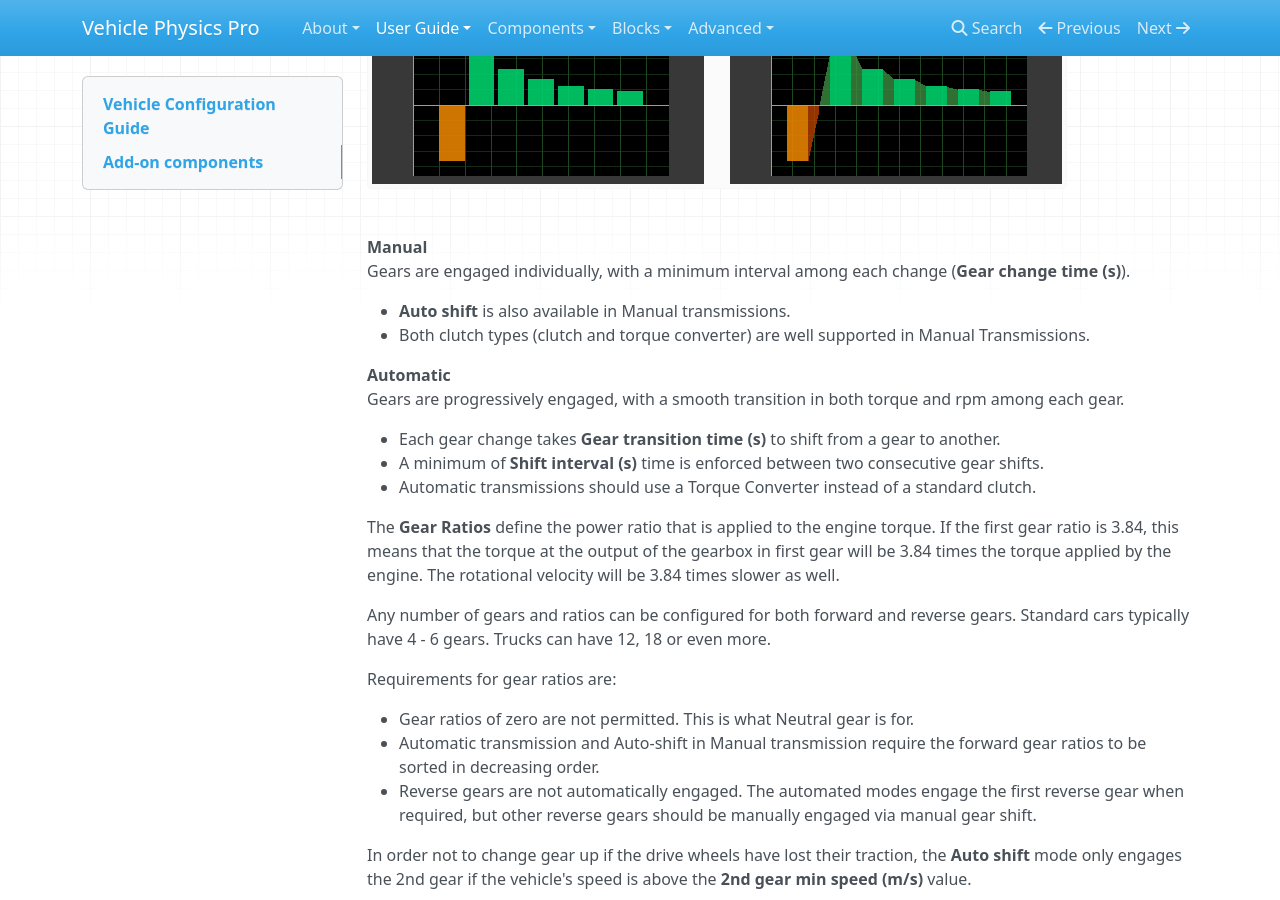
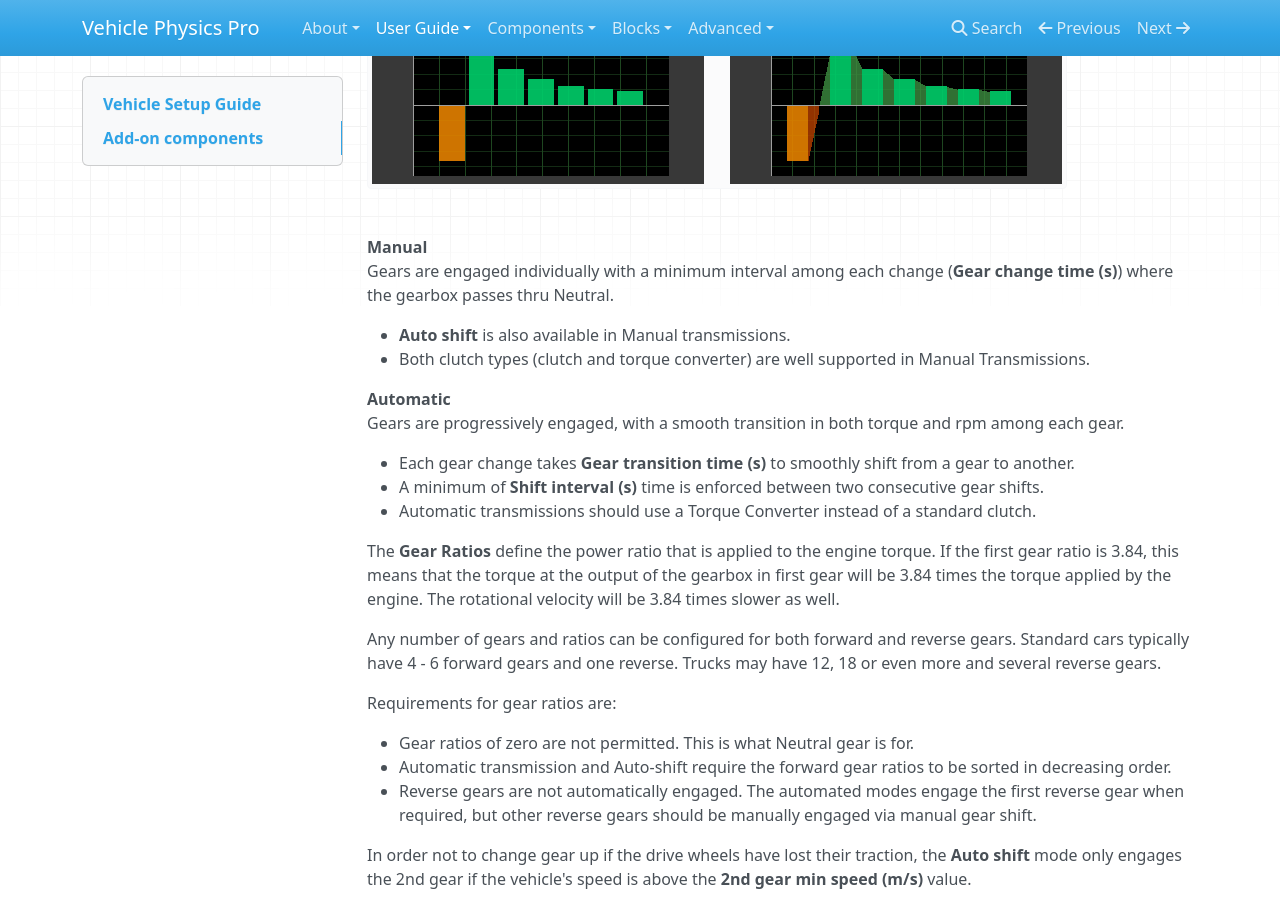
Before and after one commit to EdyJ/vehicle-physics-docs, an MkDocs documentation site: the page built from docs/user-guide/vehicle-setup.md, in a window 1280 px wide and 900 px high, scrolled down 8704 px. Built offline with MkDocs 1.6.1, drawn with Linux system fonts in a browser that asks for light colours; nearby versions of some CDN libraries; library files that are not in the unit come from our copies; formulas are drawn with MathJax 3; some of the changed text lies outside the part shown.

Commit message:
User guide reviewed

```diff
--- a/docs/user-guide/vehicle-setup.md
+++ b/docs/user-guide/vehicle-setup.md
@@ -1,4 +1,4 @@
-# Vehicle Configuration Guide
+# Vehicle Setup Guide
 
 This guide assumes you have your vehicle working according to the [Creating a Vehicle](vehicle-creation.md)
 section.
@@ -222,8 +222,8 @@ The **Transmission type** can be either manual or automatic:
 ![Transmission Types](/img/setup-guide/vpp-setup-transmission-types.png)
 
 **Manual**
-:	Gears are engaged individually, with a minimum interval among each change (**Gear change time
-	(s)**).
+:	Gears are engaged individually with a minimum interval among each change (**Gear change time
+	(s)**) where the gearbox passes thru Neutral.
 
 	- **Auto shift** is also available in Manual transmissions.
 	- Both clutch types (clutch and torque converter) are well supported in Manual Transmissions.
@@ -231,7 +231,7 @@ The **Transmission type** can be either manual or automatic:
 **Automatic**
 :	Gears are progressively engaged, with a smooth transition in both torque and rpm among each gear.
 
-	- Each gear change takes **Gear transition time (s)** to shift from a gear to another.
+	- Each gear change takes **Gear transition time (s)** to smoothly shift from a gear to another.
 	- A minimum of **Shift interval (s)** time is enforced between two consecutive gear shifts.
 	- Automatic transmissions should use a Torque Converter instead of a standard clutch.
 
@@ -240,13 +240,14 @@ ratio is 3.84, this means that the torque at the output of the gearbox in first
 times the torque applied by the engine. The rotational velocity will be 3.84 times slower as well.
 
 Any number of gears and ratios can be configured for both forward and reverse gears. Standard cars
-typically have 4 - 6 gears. Trucks can have 12, 18 or even more.
+typically have 4 - 6 forward gears and one reverse. Trucks may have 12, 18 or even more and several
+reverse gears.
 
 Requirements for gear ratios are:
 
 - Gear ratios of zero are not permitted. This is what Neutral gear is for.
-- Automatic transmission and Auto-shift in Manual transmission require the forward gear ratios to
-	be sorted in decreasing order.
+- Automatic transmission and Auto-shift require the forward gear ratios to be sorted in decreasing
+	order.
 - Reverse gears are not automatically engaged. The automated modes engage the first reverse gear
 	when required, but other reverse gears should be manually engaged via manual gear shift.
 
```
Also changed, not shown: other parts of docs/user-guide/vehicle-setup.md (+8 -7 lines), docs/user-guide/getting-started.md (+3 -40 lines), docs/user-guide/setting-up-vpp.md (+8 -9 lines), docs/user-guide/vehicle-creation.md (+3 -3 lines).
